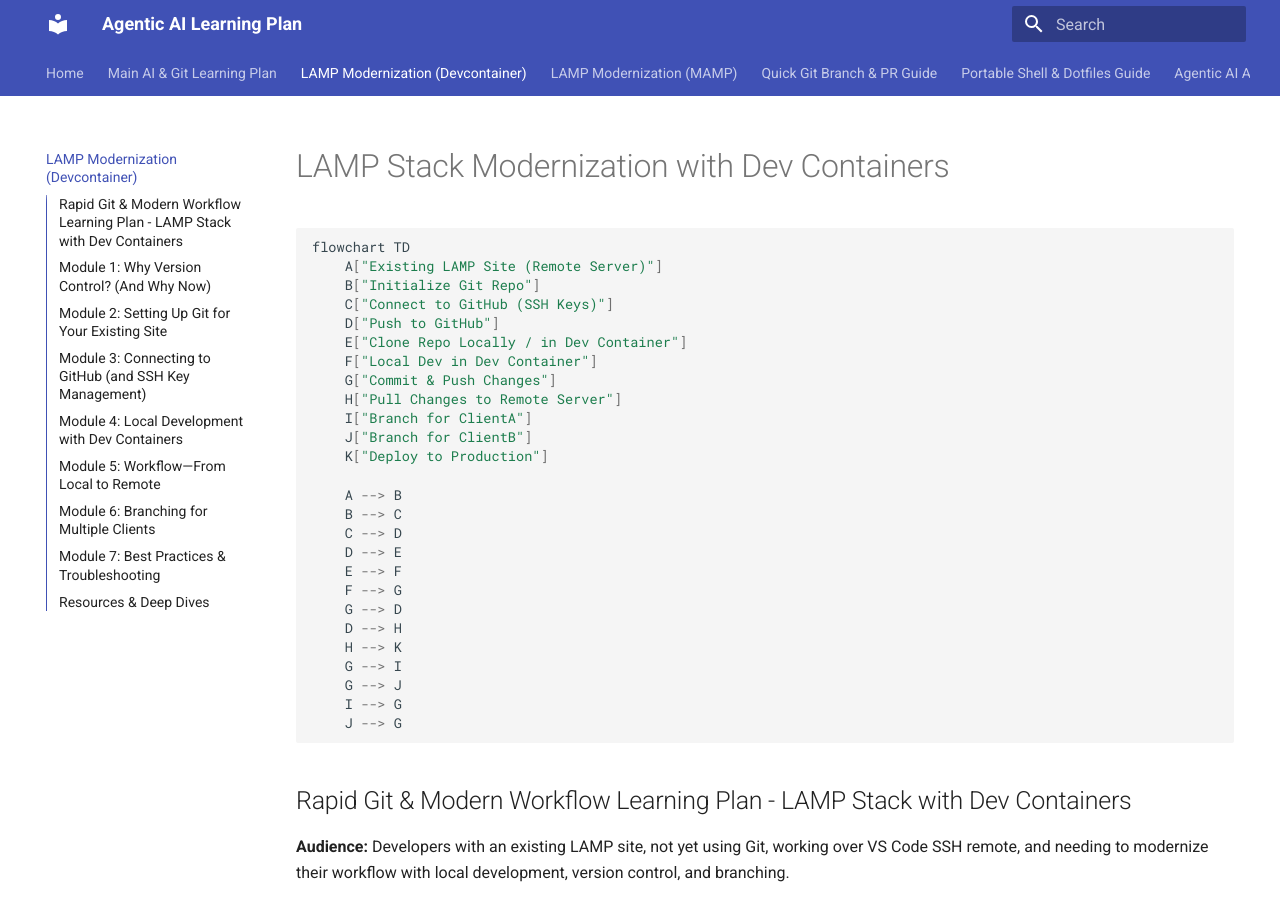
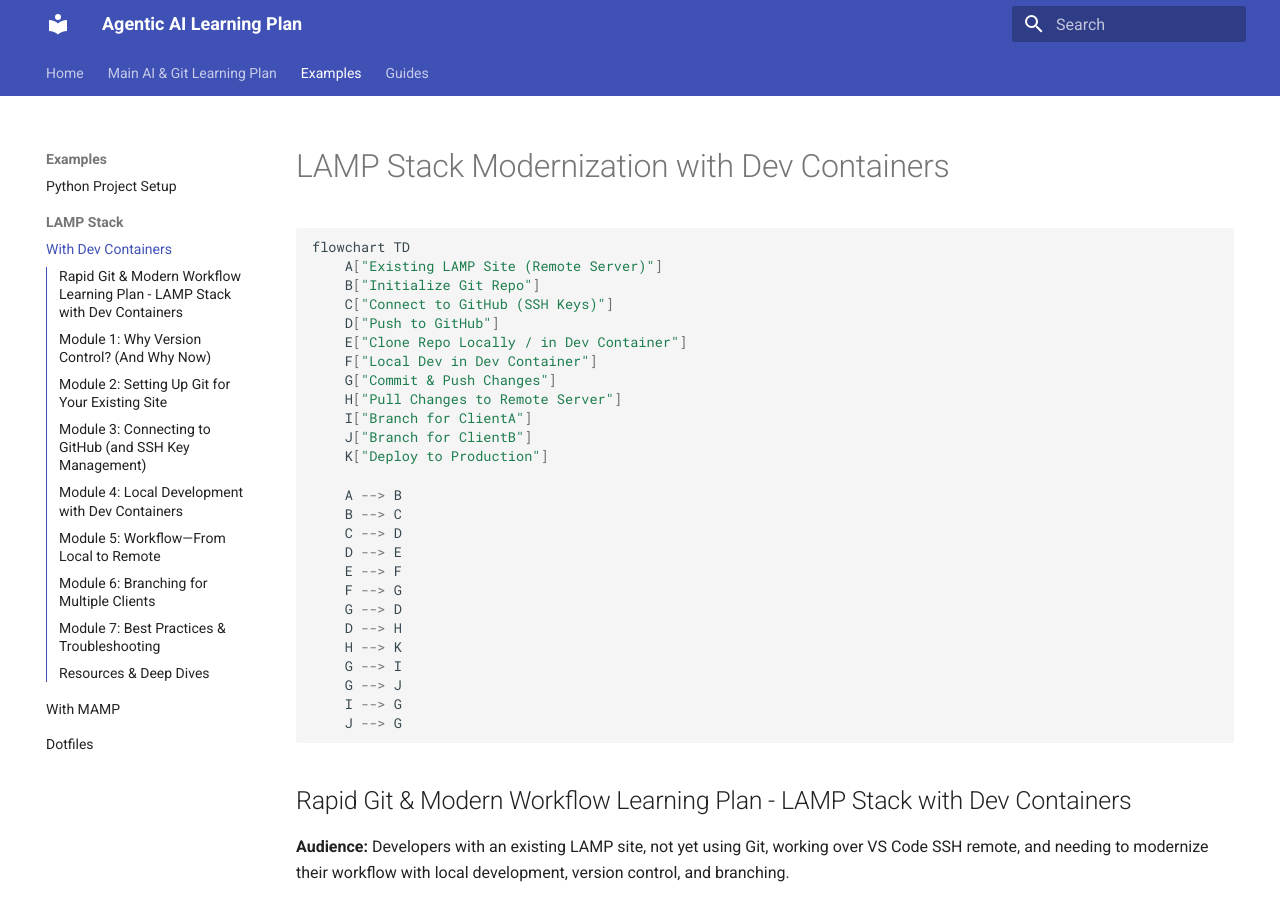
Before and after one commit to coreyhines/git-ai-learning-plan, an MkDocs documentation site: the page built from docs/lamp-modernization-devcontainer.md, in a window 1280 px wide and 900 px high. Built offline with MkDocs 1.6.1 and Material for MkDocs 9.7.7, drawn with Linux system fonts in a browser that asks for light colours.

Commit message:
feat: add Python project guide and reorganize documentation structure

```diff
--- a/mkdocs.yml
+++ b/mkdocs.yml
@@ -2,16 +2,21 @@ site_name: Agentic AI Learning Plan
 nav:
   - Home: index.md
   - Main AI & Git Learning Plan: ai-git-learning-plan.md
-  - LAMP Modernization (Devcontainer): lamp-modernization-devcontainer.md
-  - LAMP Modernization (MAMP): lamp-modernization-mamp.md
-  - Quick Git Branch & PR Guide: git-branch-pr-guide.md
-  - Portable Shell & Dotfiles Guide: portable-shell-dotfiles.md
-  - Agentic AI Access Guide: agentic-ai-access.md
-  - Dotfiles Example README: dotfiles-examples.md
+  - Examples:
+    - Python Project Setup: python3-project-guide.md
+    - LAMP Stack:
+      - With Dev Containers: lamp-modernization-devcontainer.md
+      - With MAMP: lamp-modernization-mamp.md
+    - Dotfiles: dotfiles-examples.md
+  - Guides:
+    - Quick Git Branch & PR: git-branch-pr-guide.md
+    - Portable Shell & Dotfiles: portable-shell-dotfiles.md
+    - Agentic AI Access: agentic-ai-access.md
 theme:
   name: material
   features:
     - navigation.tabs
+    - navigation.sections
     - navigation.top
     - content.code.annotate
     - content.tabs.link
```
Also changed, not shown: docs/python3-project-guide.md (added, +168 -0 lines).
